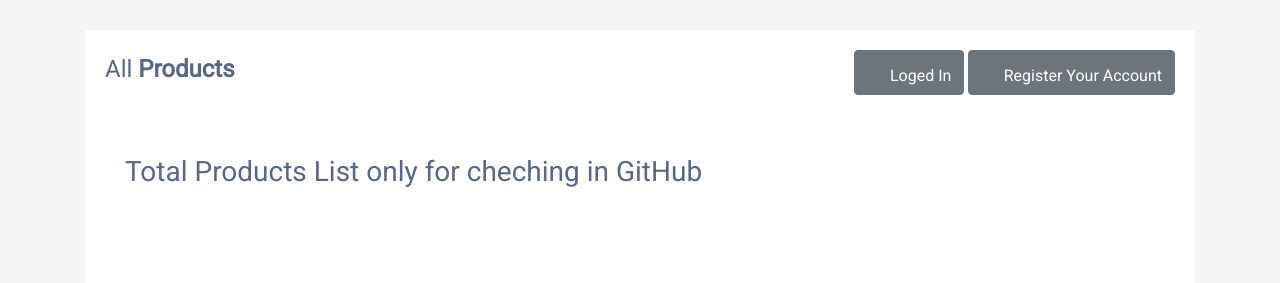
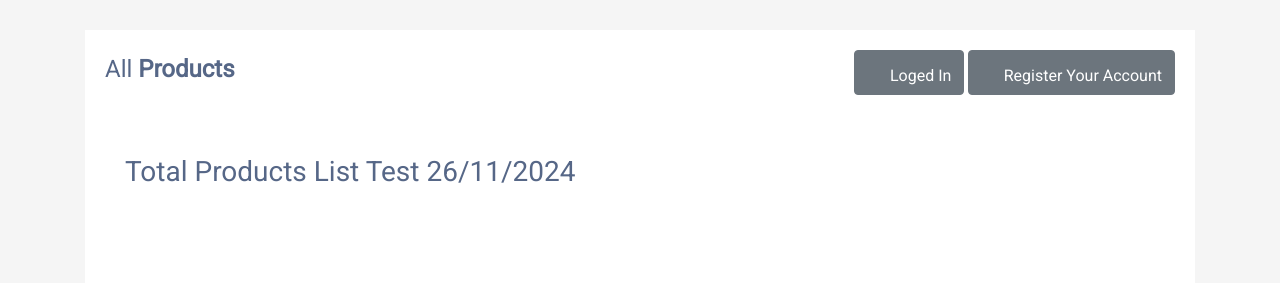
Before and after one commit to Yousaf178/Crud, a PHP site: page / in a window 1280 px wide. Shown: the top 283 px of the page. Run offline with PHP 8.4, Linux system fonts and the light colour scheme; data that the repository does not hold is empty.

Commit message:
back changes

```diff
--- a/index.php
+++ b/index.php
@@ -202,7 +202,7 @@ echo "<script>window.location.href = 'admin_index.php'</script>";
         <div class="table-wrapper">
             <div class="table-title">
                 <div class="row">
-                        <h3>Total Products List only for cheching in GitHub </h3>
+                        <h3>Total Products List Test 26/11/2024</h3>
 
                        <!-- <div class="col-sm-7" align="right">
                         <a href="insert_product.php" class="btn btn-secondary"><i class="material-icons">&#xE147;</i> <span>Add New Product</span></a>
--- a/product_detail.php
+++ b/product_detail.php
@@ -185,7 +185,7 @@ table.table td i {
                         <th>Image</th>
                         <th>Made</th>
                         <th>Price</th>
-                        <th>Quantity</th>
+                        <!-- <th>Quantity</th>                    -->
                         <th>From Date</th>
                         <th>To Date</th>
                         <th>Time Remaining</th>
--- a/product_index.php
+++ b/product_index.php
@@ -212,7 +212,7 @@ table.table td i {
                         <th>Price</th>
                         <th>10% Discount Price</th>
 
-                        <th>Profile</th>
+                        <!-- <th>Profile</th> -->
                         <th>Action</th>
                     </tr>
                 </thead>
```
